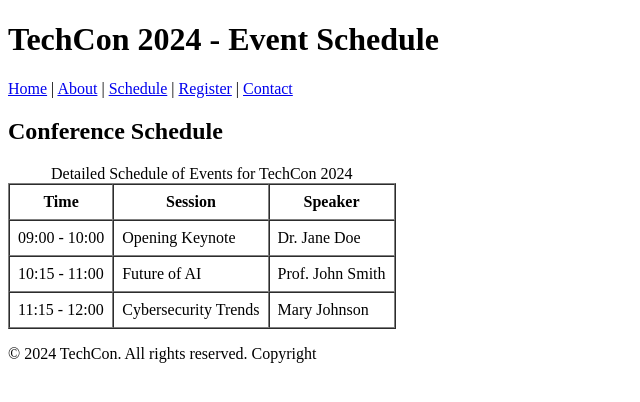
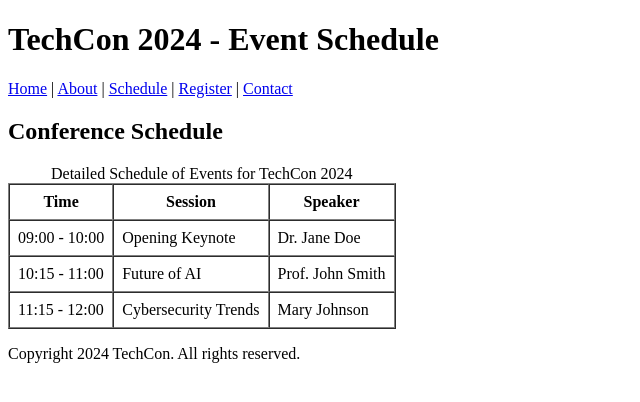
Before and after one commit to albertmasila/TechCon_HTML, a plain HTML site: page techcon_website/schedule.html in a window 1280 px wide. Shown: the full height of the page, 0-640 px from the left. Drawn offline with Linux system fonts and the light colour scheme.

Commit message:
Update schedule.html

```diff
--- a/techcon_website/schedule.html
+++ b/techcon_website/schedule.html
@@ -49,7 +49,7 @@
   </main>
 
   <footer>
-    <p>&copy; 2024 TechCon. All rights reserved. Copyright</p>
+    <p>Copyright 2024 TechCon. All rights reserved.</p>
   </footer>
 </body>
 </html>
```
